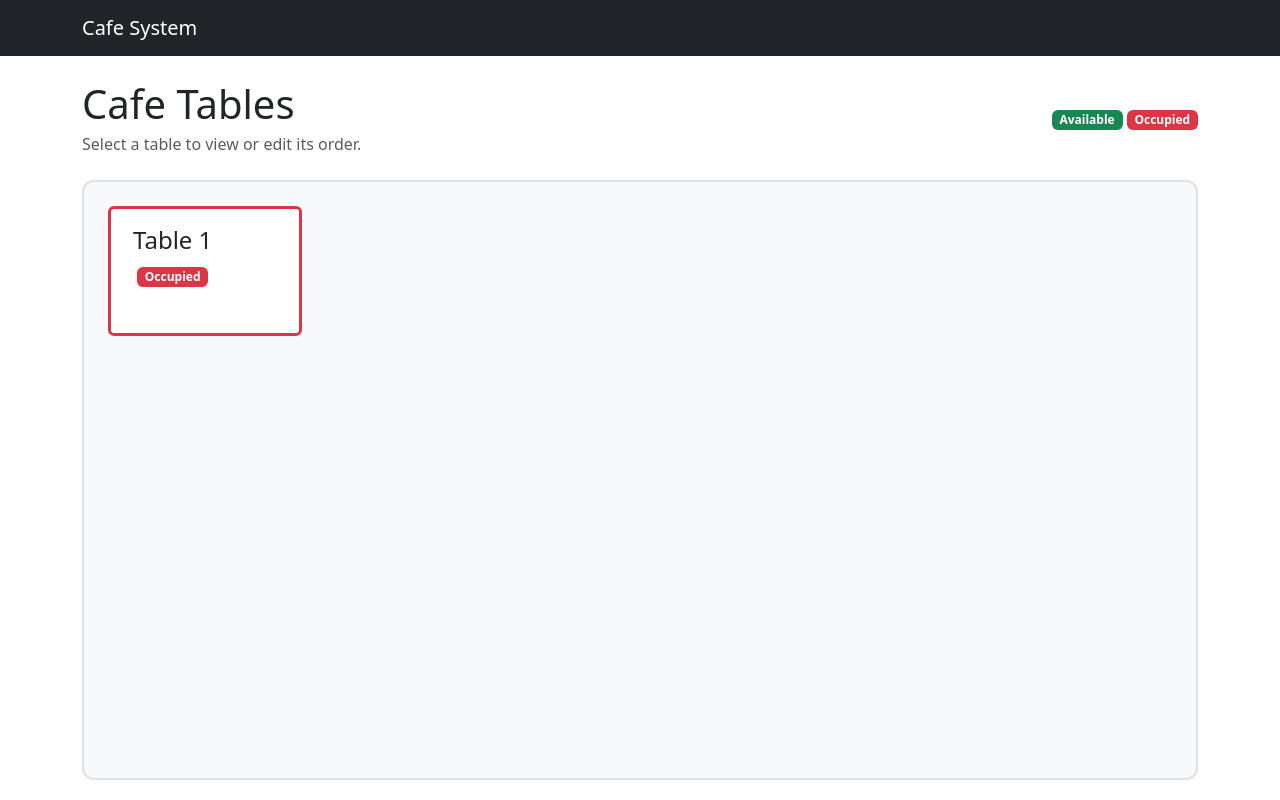
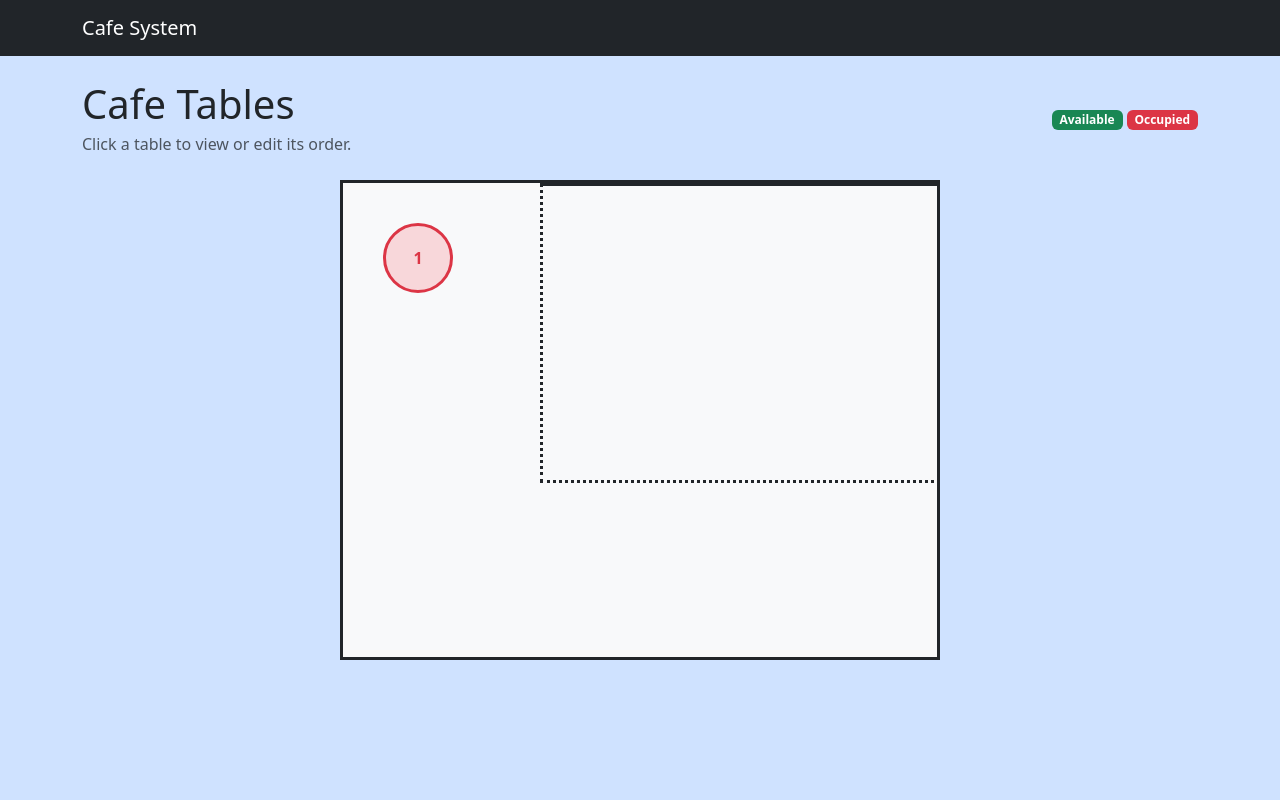
Before and after one commit to DimitarBogojoski/Cafe_system, a Django app: page / in a window 1280 px wide. Run offline with Django 5.2, Linux system fonts and the light colour scheme; tables that the repository leaves empty hold one stand-in row (values such as "Sample post"); some libraries are stand-ins or nearby versions.

Commit message:
Connected BE with FE

```diff
--- a/config/settings.py
+++ b/config/settings.py
@@ -118,6 +118,9 @@ USE_TZ = True
 
 STATIC_URL = 'static/'
 
+STATICFILES_DIRS = [
+    BASE_DIR / 'static',
+]
 
 # Email
 # https://docs.djangoproject.com/en/6.1/topics/email/#topic-email-configuration
--- a/config/urls.py
+++ b/config/urls.py
@@ -22,4 +22,9 @@ urlpatterns = [
     path('admin/', admin.site.urls),
     path("tables/", views.table_list, name="table_list"),
     path("", views.table_list, name="home"),
+
+path("api/tables/<int:table_id>/order/", views.order_detail, name="order_detail"),
+    path("api/tables/<int:table_id>/order/add/", views.order_add_item, name="order_add_item"),
+    path("api/tables/<int:table_id>/order/pay/", views.order_pay, name="order_pay"),
+    path("api/order-items/<int:item_id>/remove/", views.order_remove_item, name="order_remove_item"),
 ]
--- a/core/views.py
+++ b/core/views.py
@@ -1,5 +1,11 @@
+import json
 from django.shortcuts import render
-from .models import Products, Tables
+from django.core.exceptions import ValidationError
+from django.http import JsonResponse
+from django.views.decorators.csrf import csrf_exempt
+from django.views.decorators.http import require_POST
+from .models import Products, Tables,Order
+from .services.order_service import *
 
 
 def table_list(request):
@@ -21,3 +27,70 @@ def table_list(request):
             "products": products,
         }
     )
+
+def order_detail(request, table_id):
+    order = Order.objects.filter(
+        table_id=table_id,
+        status="open"
+    ).first()
+
+    if order is None:
+        return JsonResponse({"items": [], "total": 0})
+
+    items = [
+        {
+            "id": item.id,
+            "product_name": item.product.name,
+            "quantity": item.quantity,
+            "unit_price": item.unit_price,
+            "subtotal": item.subtotal,
+        }
+        for item in order.items.all()
+    ]
+
+    return JsonResponse({
+        "order_id": order.id,
+        "items": items,
+        "total": order.total,
+    })
+
+
+@require_POST
+def order_add_item(request, table_id):
+    data = json.loads(request.body)
+    product_id = data.get("product_id")
+    quantity = int(data.get("quantity", 1))
+
+    order = get_or_create_open_order(table_id)
+
+    try:
+        add_product_to_order(order.id, product_id, quantity)
+    except ValidationError as e:
+        return JsonResponse({"error": str(e)}, status=400)
+
+    return order_detail(request, table_id)
+
+
+@require_POST
+def order_remove_item(request, item_id):
+    item = OrderItem.objects.get(id=item_id)
+    table_id = item.order.table_id
+
+    remove_order_item(item_id)
+
+    return order_detail(request, table_id)
+
+
+@require_POST
+def order_pay(request, table_id):
+    order = Order.objects.filter(
+        table_id=table_id,
+        status="open"
+    ).first()
+
+    if order is None:
+        return JsonResponse({"error": "No open order for this table."}, status=400)
+
+    pay_order(order.id)
+
+    return JsonResponse({"status": "paid"})
--- a/static/js/table-layout.js
+++ b/static/js/table-layout.js
@@ -3,6 +3,65 @@ document.addEventListener("DOMContentLoaded", function () {
     const tableModalLabel = document.getElementById("tableModalLabel");
     const tableStatus = document.getElementById("tableStatus");
     const selectedTableId = document.getElementById("selectedTableId");
+    const orderItemsDiv = document.getElementById("orderItems");
+    const orderTotalEl = document.getElementById("orderTotal");
+    const addProductForm = document.getElementById("addProductForm");
+    const payOrderButton = document.getElementById("payOrderButton");
+
+    function getCsrfToken() {
+        return document.querySelector("[name=csrfmiddlewaretoken]").value;
+    }
+
+    function renderOrder(data) {
+        if (!data.items || data.items.length === 0) {
+            orderItemsDiv.innerHTML =
+                '<div class="alert alert-secondary">No products added yet.</div>';
+        } else {
+            orderItemsDiv.innerHTML = data.items.map(function (item) {
+                return `
+                    <div class="order-item d-flex justify-content-between align-items-center">
+                        <span>${item.quantity} x ${item.product_name}</span>
+                        <div>
+                            <span class="me-3">${item.subtotal} ден.</span>
+                            <button
+                                type="button"
+                                class="btn btn-sm btn-outline-danger remove-item-btn"
+                                data-item-id="${item.id}"
+                            >
+                                Delete
+                            </button>
+                        </div>
+                    </div>
+                `;
+            }).join("");
+        }
+
+        orderTotalEl.textContent = data.total + " ден.";
+
+        document.querySelectorAll(".remove-item-btn").forEach(function (btn) {
+            btn.addEventListener("click", function () {
+                removeItem(btn.dataset.itemId);
+            });
+        });
+    }
+
+    function loadOrder(tableId) {
+        fetch(`/api/tables/${tableId}/order/`)
+            .then((response) => response.json())
+            .then(renderOrder);
+    }
+
+    function removeItem(itemId) {
+        const tableId = selectedTableId.value;
+
+        fetch(`/api/order-items/${itemId}/remove/`, {
+            method: "POST",
+            headers: { "X-CSRFToken": getCsrfToken() },
+        })
+            .then((response) => response.json())
+            .then(renderOrder)
+            .then(() => loadOrder(tableId));
+    }
 
     tableModal.addEventListener("show.bs.modal", function (event) {
         const button = event.relatedTarget;
@@ -15,7 +74,53 @@ document.addEventListener("DOMContentLoaded", function () {
         tableStatus.textContent = status;
         selectedTableId.value = tableId;
 
-        // Later, load the current order here using fetch().
-        console.log("Selected table:", tableId);
+        loadOrder(tableId);
+    });
+
+    addProductForm.addEventListener("submit", function (event) {
+        event.preventDefault();
+
+        const tableId = selectedTableId.value;
+        const productId = document.getElementById("product").value;
+        const quantity = document.getElementById("quantity").value;
+
+        fetch(`/api/tables/${tableId}/order/add/`, {
+            method: "POST",
+            headers: {
+                "Content-Type": "application/json",
+                "X-CSRFToken": getCsrfToken(),
+            },
+            body: JSON.stringify({
+                product_id: productId,
+                quantity: quantity,
+            }),
+        })
+            .then((response) => response.json())
+            .then(function (data) {
+                if (data.error) {
+                    alert(data.error);
+                    return;
+                }
+
+                renderOrder(data);
+                addProductForm.reset();
+            });
+    });
+
+    payOrderButton.addEventListener("click", function () {
+        const tableId = selectedTableId.value;
+
+        if (!confirm("Mark this table's order as paid?")) {
+            return;
+        }
+
+        fetch(`/api/tables/${tableId}/order/pay/`, {
+            method: "POST",
+            headers: { "X-CSRFToken": getCsrfToken() },
+        })
+            .then((response) => response.json())
+            .then(function () {
+                location.reload();
+            });
     });
 });
--- a/templates/base.html
+++ b/templates/base.html
@@ -11,38 +11,59 @@
     {% bootstrap_css %}
 
     <style>
-        .cafe-table {
-            min-height: 130px;
-            transition: transform 0.2s;
+        .cafe-floor {
+            position: relative;
+            width: 600px;
+            height: 480px;
+            margin: 0 auto;
+            background-color: #f8f9fa;
+            border: 3px solid #212529;
         }
 
-        .cafe-table:hover {
-            transform: scale(1.04);
+        .cafe-floor-inside{
+            width: 400px;
+            height: 300px;
+            margin-left: 197px;
+            margin-top: 0;
+            padding: 0;
+            background-color: #f8f9fa;
+            border-style:solid solid dotted dotted;
         }
 
-        .table-available {
-            border: 3px solid #198754;
+        .cafe-circle {
+            position: absolute;
+            width: 70px;
+            height: 70px;
+            border-radius: 50%;
+            border: 3px solid;
+            background-color: #ffffff;
+            display: flex;
+            align-items: center;
+            justify-content: center;
+            font-weight: bold;
+            cursor: pointer;
+            transition: transform 0.15s ease;
         }
 
-        .table-occupied {
-            border: 3px solid #dc3545;
+        .cafe-circle:hover {
+            transform: scale(1.08);
         }
 
-        .cafe-floor {
-            min-height: 600px;
-            background-color: #f8f9fa;
-            border: 2px solid #dee2e6;
-            border-radius: 12px;
-        }
+        .circle-available { border-color: #198754; color: #198754; }
+        .circle-occupied   { border-color: #dc3545; color: #dc3545; background-color: #f8d7da; }
 
-        .order-item {
-            border-bottom: 1px solid #dee2e6;
-            padding: 8px 0;
-        }
+        .table-1 { top: 40px;  left: 40px; }
+        .table-2 { top: 200px; left: 40px; }
+        .table-3 { top: 360px; left: 40px; }
+        .table-4 { top: 200px; left: 240px; }
+        .table-5 { top: 200px; left: 440px; }
+        .table-6 { top: 40px; left: 440px; }
+        .table-7 { top: 360px; left: 240px; }
+        .table-8 { top: 330px; left: 420px; width: 130px; height: 130px; }
     </style>
 </head>
 
-<body>
+<body style="background-color: #cfe2ff;">
     <nav class="navbar navbar-dark bg-dark mb-4">
         <div class="container">
             <a class="navbar-brand" href="{% url 'table_list' %}">
--- a/templates/table_list.html
+++ b/templates/table_list.html
@@ -7,47 +7,28 @@
 <div class="d-flex justify-content-between align-items-center mb-4">
     <div>
         <h1 class="mb-1">Cafe Tables</h1>
-        <p class="text-muted mb-0">
-            Select a table to view or edit its order.
-        </p>
+        <p class="text-muted mb-0">Click a table to view or edit its order.</p>
     </div>
-
     <div>
         <span class="badge bg-success">Available</span>
         <span class="badge bg-danger">Occupied</span>
     </div>
 </div>
 
-<div class="cafe-floor p-4">
-    <div class="row row-cols-2 row-cols-md-3 row-cols-lg-5 g-4">
+<div class="cafe-floor">
+    <div class="cafe-floor-inside">
     {% for table in tables %}
-            <div class="col">
         <button
             type="button"
-                    class="card w-100 cafe-table {% if table.is_occupied %}table-occupied{% else %}table-available{% endif %}"
+            class="cafe-circle table-{{ table.number }} {% if table.is_occupied %}circle-occupied{% else %}circle-available{% endif %}"
             data-bs-toggle="modal"
             data-bs-target="#tableModal"
             data-table-id="{{ table.id }}"
             data-table-number="{{ table.number }}"
             data-table-status="{% if table.is_occupied %}Occupied{% else %}Available{% endif %}"
         >
-                    <div class="card-body text-center">
-                        <h4 class="card-title">Table {{ table.number }}</h4>
-
-                        {% if table.is_occupied %}
-                            <span class="badge bg-danger">Occupied</span>
-                        {% else %}
-                            <span class="badge bg-success">Available</span>
-                        {% endif %}
-                    </div>
+            {{ table.number }}
         </button>
-            </div>
-        {% empty %}
-            <div class="col-12">
-                <div class="alert alert-warning">
-                    No tables have been created yet.
-                </div>
-            </div>
     {% endfor %}
         </div>
 </div>
```
Also changed, not shown: core/admin.py (+9 -3 lines), core/services/order_service.py (+9 -1 lines). Lines whose indentation alone changed are shown as unchanged.
